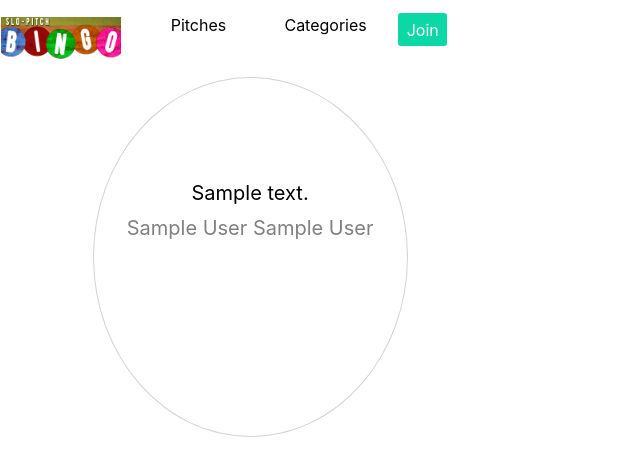
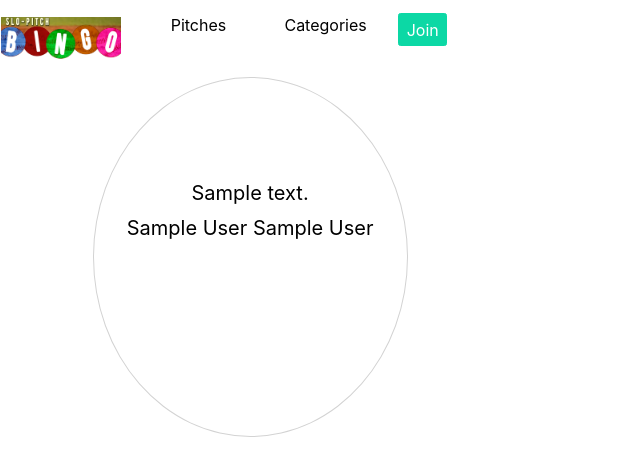
Before and after one commit to Kerrykogei24/Bingo-Pitch, a Flask app: a page that uses app/templates/base.html in a window 1280 px wide. Shown: the top 476 px of the page, without its empty margins (0-640 px from the left). Run offline with Flask 2, Linux system fonts and the light colour scheme; tables that the repository leaves empty hold one stand-in row (values such as "Sample post"); some libraries are stand-ins or nearby versions.

Commit message:
fixing attribute error

```diff
--- a/app/static/css/category.css
+++ b/app/static/css/category.css
@@ -15,11 +15,11 @@
     width: auto;
 }
 .pitch-writer{
-    color: gray;
+    color: black;
 }
 .pitch:hover{
     border: 1px solid #0cd8a5;
-    background-color: #fcfcfc;
+    background-color: #e49f9f;
     z-index: 5;
 }
 a:hover{
--- a/app/static/css/home.css
+++ b/app/static/css/home.css
@@ -45,7 +45,7 @@
     }
     .section-two-text{
         margin-top: 6%;
-        background-color: white;
+        background-color: rgb(243, 189, 189);
         padding-top: 0px;
         padding-bottom: 0px;
         margin-bottom: 0px;
--- a/app/static/css/pitches.css
+++ b/app/static/css/pitches.css
@@ -15,7 +15,7 @@
     width: auto;
 }
 .pitch-writer{
-    color: gray;
+    color: black;
 }
 .pitch:hover{
     border: 1px solid #0cd8a5;
```
